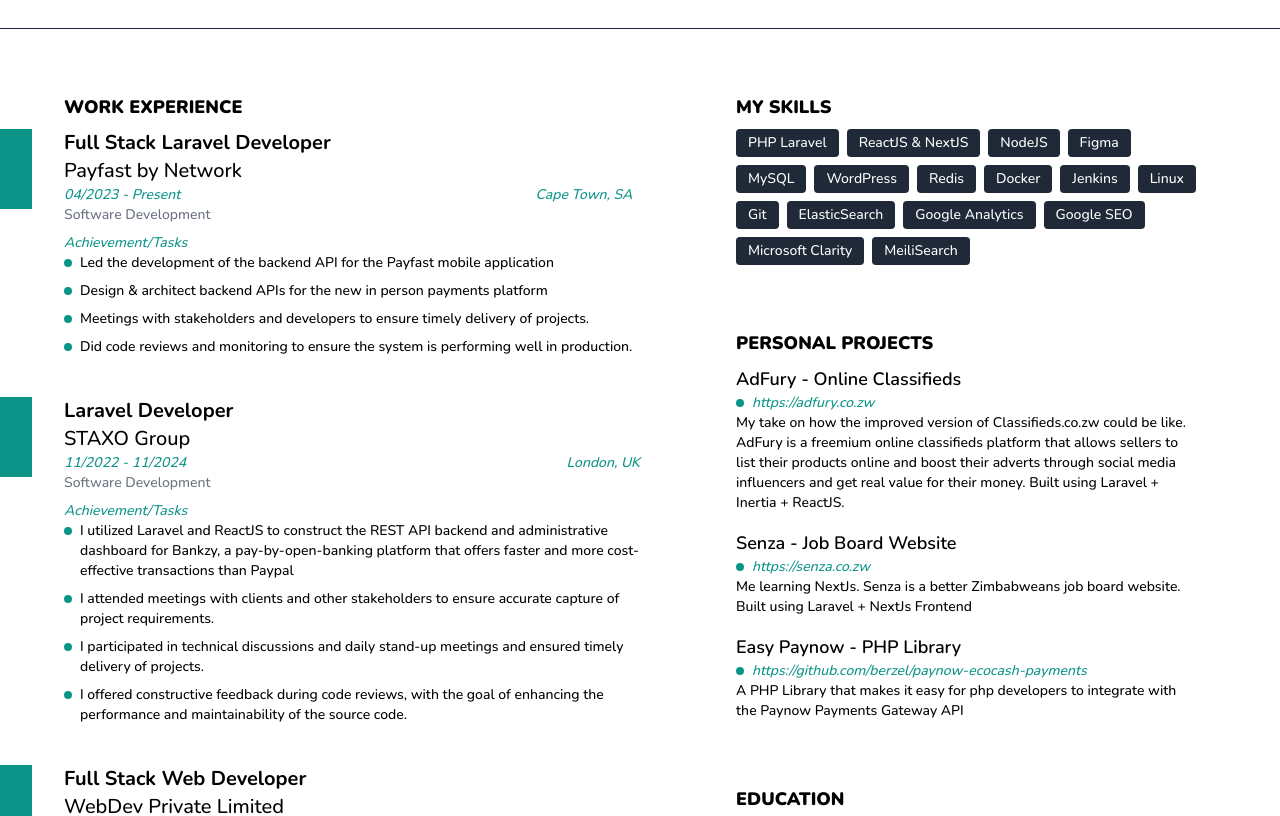
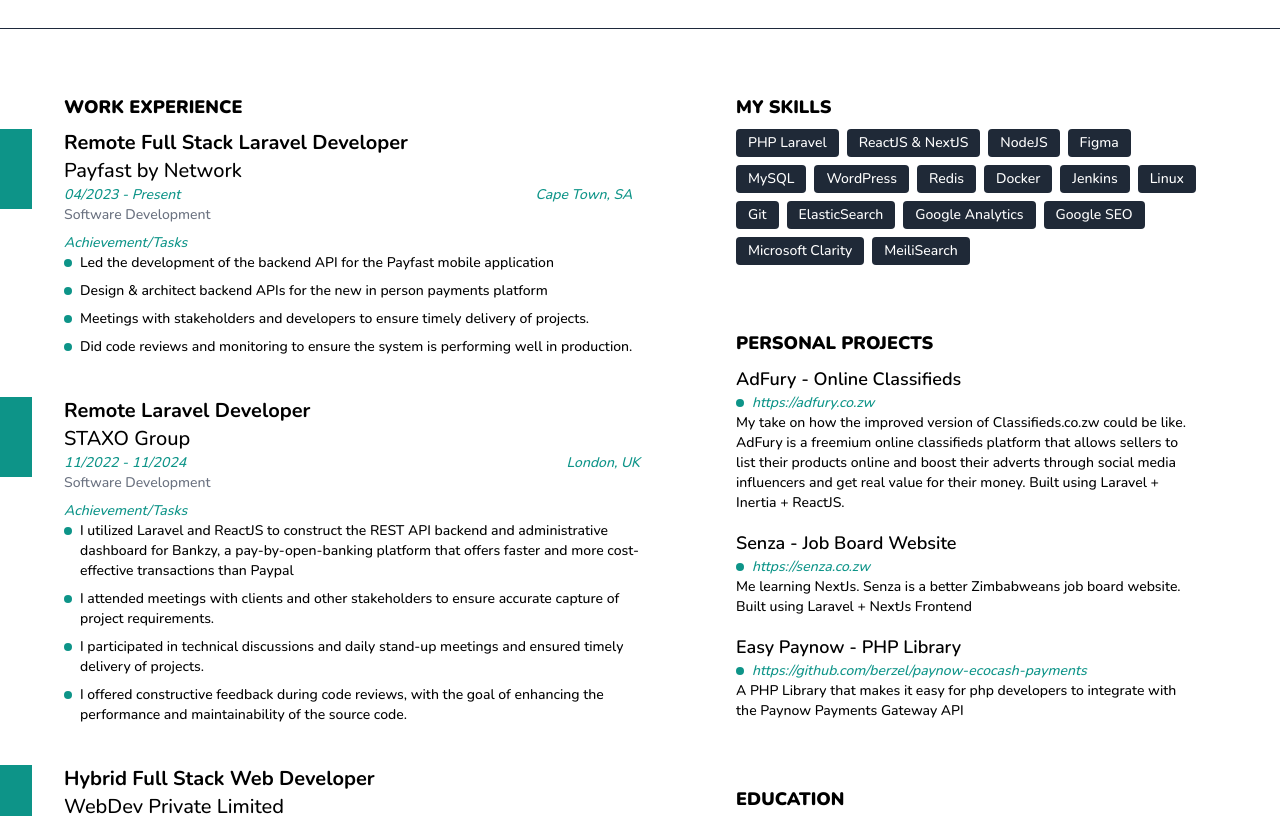
Before and after one commit to berzel/resume, a Next.js app: page / in a window 1280 px wide. Shown: the part 280-1096 px from the top of the page. Built offline with nearby package versions, Linux system fonts and the light colour scheme.

Commit message:
Add remote / Hybrid

```diff
--- a/pages/index.js
+++ b/pages/index.js
@@ -173,7 +173,7 @@
               <div className="space-y-10">
               <div className="flex flex-shrink-0 mt-2 before:block before:flex-shrink-0 before:h-20 before:w-8 before:bg-teal-600 before:mr-8">
                   <div>
-                    <h2 className='text-xl font-bold'>Full Stack Laravel Developer</h2>
+                    <h2 className='text-xl font-bold'>Remote Full Stack Laravel Developer</h2>
                     <h3 className='text-xl'>Payfast by Network</h3>
                     <div className='flex justify-between w-full italic text-teal-600'>
                       <span>04/2023 - Present</span>
@@ -213,7 +213,7 @@
 
                 <div className="flex flex-shrink-0 mt-2 before:block before:flex-shrink-0 before:h-20 before:w-8 before:bg-teal-600 before:mr-8">
                   <div>
-                    <h2 className='text-xl font-bold'>Laravel Developer</h2>
+                    <h2 className='text-xl font-bold'>Remote Laravel Developer</h2>
                     <h3 className='text-xl'>STAXO Group</h3>
                     <div className='flex justify-between w-full italic text-teal-600'>
                       <span>11/2022 - 11/2024</span>
@@ -253,7 +253,7 @@
 
                 <div className="flex flex-shrink-0 before:block before:flex-shrink-0 before:h-20 before:w-8 before:bg-teal-600 before:mr-8">
                   <div>
-                    <h2 className='text-xl font-bold'>Full Stack Web Developer</h2>
+                    <h2 className='text-xl font-bold'>Hybrid Full Stack Web Developer</h2>
                     <h3 className='text-xl'>WebDev Private Limited</h3>
                     <div className='flex justify-between w-full italic text-teal-600'>
                       <span>12/2019 - 10/2022</span>
```
